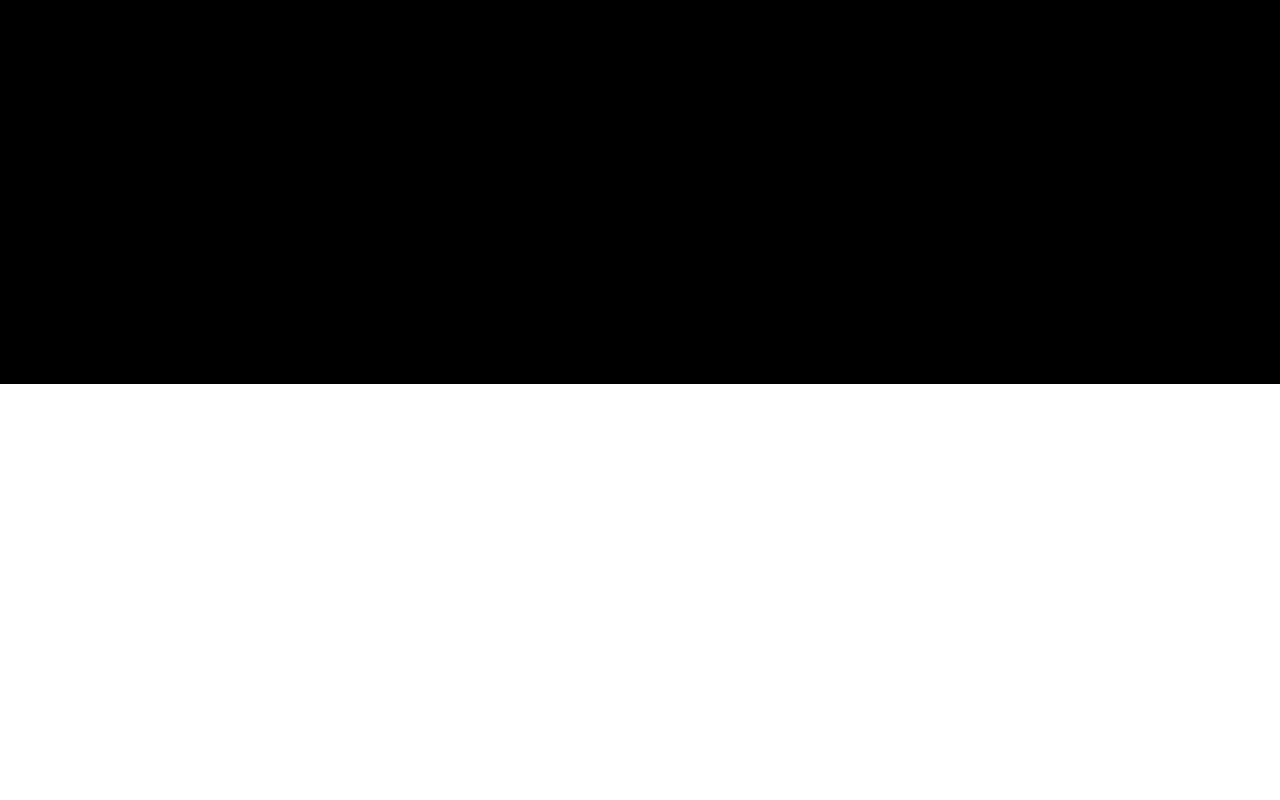
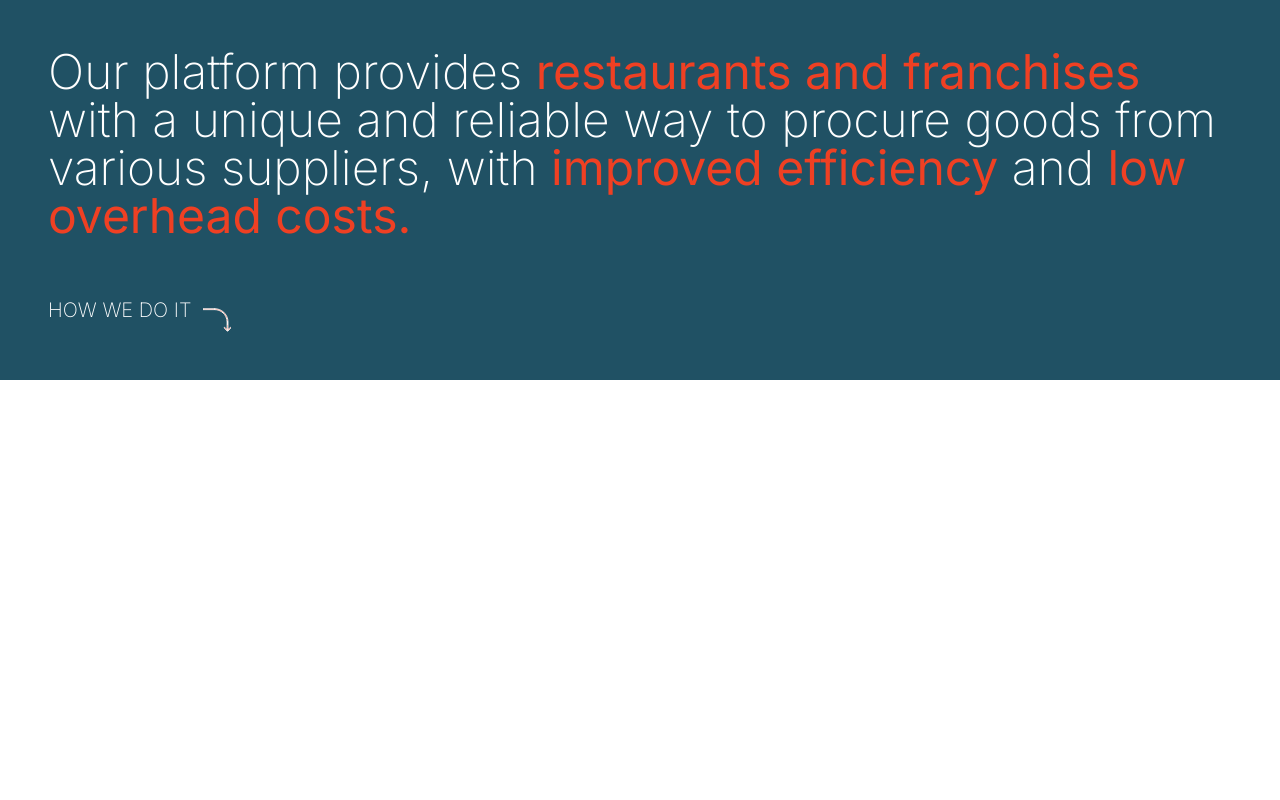
Before and after one commit to rovierdev/landing, a Next.js app: page / in a window 1280 px wide. Shown: the part 800-1600 px from the top of the page. Built offline with nearby package versions, Linux system fonts and the light colour scheme.

Commit message:
Tagline section

```diff
--- a/src/app/page.tsx
+++ b/src/app/page.tsx
@@ -1,121 +1,28 @@
+"use client"
+
 import Image from "next/image";
 import Navbar from "@/components/Navbar";
 import EntryPage from "@/components/EntryPage";
+import { useRef } from "react";
+import Tagline from "@/components/Tagline";
 
 export default function Home() {
+  const contact = useRef(null);
+  const features = useRef(null);
+
   return (
     <main className="flex min-h-screen flex-col">
-      {/* <div className="z-10 max-w-5xl w-full items-center justify-between font-mono text-sm lg:flex">
-        <p className="fixed left-0 top-0 flex w-full justify-center border-b border-gray-300 bg-gradient-to-b from-zinc-200 pb-6 pt-8 backdrop-blur-2xl dark:border-neutral-800 dark:bg-zinc-800/30 dark:from-inherit lg:static lg:w-auto  lg:rounded-xl lg:border lg:bg-gray-200 lg:p-4 lg:dark:bg-zinc-800/30">
-          Get started by editing&nbsp;
-          <code className="font-mono font-bold">src/app/page.tsx</code>
-        </p>
-        <div className="fixed bottom-0 left-0 flex h-48 w-full items-end justify-center bg-gradient-to-t from-white via-white dark:from-black dark:via-black lg:static lg:h-auto lg:w-auto lg:bg-none">
-          <a
-            className="pointer-events-none flex place-items-center gap-2 p-8 lg:pointer-events-auto lg:p-0"
-            href="https://vercel.com?utm_source=create-next-app&utm_medium=appdir-template&utm_campaign=create-next-app"
-            target="_blank"
-            rel="noopener noreferrer"
-          >
-            By{' '}
-            <Image
-              src="/vercel.svg"
-              alt="Vercel Logo"
-              className="dark:invert"
-              width={100}
-              height={24}
-              priority
-            />
-          </a>
-        </div>
-      </div>
-
-      <div className="relative flex place-items-center before:absolute before:h-[300px] before:w-[480px] before:-translate-x-1/2 before:rounded-full before:bg-gradient-radial before:from-white before:to-transparent before:blur-2xl before:content-[''] after:absolute after:-z-20 after:h-[180px] after:w-[240px] after:translate-x-1/3 after:bg-gradient-conic after:from-sky-200 after:via-blue-200 after:blur-2xl after:content-[''] before:dark:bg-gradient-to-br before:dark:from-transparent before:dark:to-blue-700 before:dark:opacity-10 after:dark:from-sky-900 after:dark:via-[#0141ff] after:dark:opacity-40 before:lg:h-[360px] z-[-1]">
-        <Image
-          className="relative dark:drop-shadow-[0_0_0.3rem_#ffffff70] dark:invert"
-          src="/next.svg"
-          alt="Next.js Logo"
-          width={180}
-          height={37}
-          priority
-        />
-      </div>
-
-      <div className="mb-32 grid text-center lg:max-w-5xl lg:w-full lg:mb-0 lg:grid-cols-4 lg:text-left">
-        <a
-          href="https://nextjs.org/docs?utm_source=create-next-app&utm_medium=appdir-template&utm_campaign=create-next-app"
-          className="group rounded-lg border border-transparent px-5 py-4 transition-colors hover:border-gray-300 hover:bg-gray-100 hover:dark:border-neutral-700 hover:dark:bg-neutral-800/30"
-          target="_blank"
-          rel="noopener noreferrer"
-        >
-          <h2 className={`mb-3 text-2xl font-semibold`}>
-            Docs{' '}
-            <span className="inline-block transition-transform group-hover:translate-x-1 motion-reduce:transform-none">
-              -&gt;
-            </span>
-          </h2>
-          <p className={`m-0 max-w-[30ch] text-sm opacity-50`}>
-            Find in-depth information about Next.js features and API.
-          </p>
-        </a>
-
-        <a
-          href="https://nextjs.org/learn?utm_source=create-next-app&utm_medium=appdir-template-tw&utm_campaign=create-next-app"
-          className="group rounded-lg border border-transparent px-5 py-4 transition-colors hover:border-gray-300 hover:bg-gray-100 hover:dark:border-neutral-700 hover:dark:bg-neutral-800/30"
-          target="_blank"
-          rel="noopener noreferrer"
-        >
-          <h2 className={`mb-3 text-2xl font-semibold`}>
-            Learn{' '}
-            <span className="inline-block transition-transform group-hover:translate-x-1 motion-reduce:transform-none">
-              -&gt;
-            </span>
-          </h2>
-          <p className={`m-0 max-w-[30ch] text-sm opacity-50`}>
-            Learn about Next.js in an interactive course with&nbsp;quizzes!
-          </p>
-        </a>
-
-        <a
-          href="https://vercel.com/templates?framework=next.js&utm_source=create-next-app&utm_medium=appdir-template&utm_campaign=create-next-app"
-          className="group rounded-lg border border-transparent px-5 py-4 transition-colors hover:border-gray-300 hover:bg-gray-100 hover:dark:border-neutral-700 hover:dark:bg-neutral-800/30"
-          target="_blank"
-          rel="noopener noreferrer"
-        >
-          <h2 className={`mb-3 text-2xl font-semibold`}>
-            Templates{' '}
-            <span className="inline-block transition-transform group-hover:translate-x-1 motion-reduce:transform-none">
-              -&gt;
-            </span>
-          </h2>
-          <p className={`m-0 max-w-[30ch] text-sm opacity-50`}>
-            Explore starter templates for Next.js.
-          </p>
-        </a>
-
-        <a
-          href="https://vercel.com/new?utm_source=create-next-app&utm_medium=appdir-template&utm_campaign=create-next-app"
-          className="group rounded-lg border border-transparent px-5 py-4 transition-colors hover:border-gray-300 hover:bg-gray-100 hover:dark:border-neutral-700 hover:dark:bg-neutral-800/30"
-          target="_blank"
-          rel="noopener noreferrer"
-        >
-          <h2 className={`mb-3 text-2xl font-semibold`}>
-            Deploy{' '}
-            <span className="inline-block transition-transform group-hover:translate-x-1 motion-reduce:transform-none">
-              -&gt;
-            </span>
-          </h2>
-          <p className={`m-0 max-w-[30ch] text-sm opacity-50`}>
-            Instantly deploy your Next.js site to a shareable URL with Vercel.
-          </p>
-        </a>
-      </div> */}
       <div className="flex flex-col bg-white min-h-screen h-screen">
-        <Navbar />
+        <Navbar contactScroll={contact} />
         <EntryPage />
       </div>
-      <div className="flex bg-black min-h-96"></div>
+      <div className="flex bg-secondary">
+        <Tagline featureScroll={features} />
+      </div>
+      <div ref={features} className="flex bg-white min-h-screen"></div>
+      <div className="flex bg-secondary min-h-96"></div>
       <div className="flex bg-white min-h-screen"></div>
+      <div ref={contact} className="flex bg-secondary min-h-96"></div>
     </main>
   );
 }
--- a/src/components/EntryPage.tsx
+++ b/src/components/EntryPage.tsx
@@ -1,6 +1,8 @@
 import Image from "next/image";
 
+
 const EntryPage = () => {
+
   return (
     <div className="flex flex-col md:flex-row w-full h-full p-14 items-center justify-center md:space-x-10">
       <div className="flex flex-col text-center md:text-left text-stone-800 pb-8 md:pb-0">
@@ -17,7 +19,7 @@ const EntryPage = () => {
         height={5000}
         width={5000}
         alt="Home Ipad Pics"
-        className="w-full max-h-72 md:max-h-96 2xl:max-h-none object-contain max-w-xl md:max-w-2xl"
+        className="w-full max-h-72 md:max-h-96 2xl:max-h-none object-contain max-w-xl md:max-w-2xl hover:scale-110 transition-all ease-in-out duration-700"
       />
     </div>
   );
--- a/src/components/Navbar.tsx
+++ b/src/components/Navbar.tsx
@@ -1,7 +1,14 @@
 import Image from "next/image";
 import Link from "next/link";
+import { RefObject } from "react";
 
-const Navbar = () => {
+const Navbar = ({contactScroll}: {contactScroll: RefObject<HTMLDivElement>}) => {
+    const scrollToContact = () => {
+        if (contactScroll.current){
+            contactScroll.current.scrollIntoView({ behavior: 'smooth' })
+        }
+    }
+
   return (
     <div className="flex flex-row justify-between items-center p-3 md:p-8">
       <Link href="/">
@@ -16,7 +23,8 @@ const Navbar = () => {
 
       <button
         type="button"
-        className="w-max items-center ml-auto flex-initial bg-transparent group border border-black inter text-xs uppercase tracking-widest hover:border-primary-900 text-black rounded-lg h-10 px-5 text-center inline-flex transition-all ease-in-out"
+        className="w-max hover:text-primary items-center ml-auto flex-initial bg-transparent group border border-black inter text-xs uppercase tracking-widest hover:border-primary-900 text-black rounded-lg h-10 px-5 text-center inline-flex transition-all ease-in-out"
+        onClick={()=>scrollToContact()}
       >
         <p>Contact</p>
         <svg
@@ -29,9 +37,9 @@ const Navbar = () => {
           <path
             stroke="#205264"
             className="group-hover:stroke-primary-900"
-            stroke-linecap="round"
+            strokeLinecap="round"
             strokeLinejoin="round"
-            stroke-width="1"
+            strokeWidth="1"
             d="M1 5h12m0 0L9 1m4 4L9 9"
           />
         </svg>
--- /dev/null
+++ b/src/components/Tagline.tsx
@@ -0,0 +1,28 @@
+import { RefObject } from "react";
+
+
+const Tagline = ({featureScroll} : {featureScroll: RefObject<HTMLDivElement>}) => {
+    const scrollToFeature = () => {
+        if (featureScroll.current){
+            featureScroll.current.scrollIntoView({ behavior: 'smooth' })
+        }
+    }
+
+    return (
+        <div className="text-white p-6 md:p-12 w-full h-full flex flex-col justify-between">
+            <h1 className="inter font-extralight text-3xl md:text-4xl lg:text-5xl">Our platform provides <span className="nanum font-normal text-primary">restaurants and franchises</span> with a unique and reliable way to procure goods from various suppliers, with <span className="nanum font-normal text-primary">improved efficiency</span> and <span className="nanum font-normal text-primary">low overhead costs.</span></h1>
+
+            <button className="pt-6 md:pt-12 w-full" onClick={()=>scrollToFeature()}>
+                <div className="flex w-max items-center hover:cursor-pointer stroke-white hover:text-primary hover:stroke-primary transition ease-in-out">
+                    <h1 className="uppercase font-extralight text-sm sm:text-md md:text-lg lg:text-xl ">how we do it</h1>
+                    <svg className="mt-3 sm:mt-4 md:mt-5 ml-2 sm:ml-3 w-5 sm:w-6 md:w-7" viewBox="0 0 33 28" fill="none" xmlns="http://www.w3.org/2000/svg">
+                        <path d="M13.8007 1.39027L13.8007 0.846753L13.8007 1.39027ZM28.934 18.7916L28.3905 18.7916L28.3905 18.7916L28.934 18.7916ZM28.5497 27.176C28.762 27.3882 29.1061 27.3882 29.3184 27.1759L32.7773 23.717C32.9895 23.5048 32.9895 23.1606 32.7773 22.9484C32.565 22.7361 32.2209 22.7361 32.0086 22.9484L28.934 26.023L25.8594 22.9484C25.6472 22.7361 25.303 22.7361 25.0908 22.9484C24.8785 23.1606 24.8785 23.5048 25.0908 23.717L28.5497 27.176ZM28.9341 16.5237L29.4776 16.5237L29.4776 16.5237L28.9341 16.5237ZM23.6249 5.01258L23.2721 5.426L23.6249 5.01258ZM8.04416e-07 1.93387L13.8007 1.93379L13.8007 0.846753L-6.40269e-06 0.846837L8.04416e-07 1.93387ZM28.3905 18.7916L28.3905 26.7916L29.4776 26.7916L29.4775 18.7916L28.3905 18.7916ZM28.3905 16.5237L28.3905 18.7916L29.4775 18.7916L29.4776 16.5237L28.3905 16.5237ZM23.2721 5.426C26.52 8.19799 28.3906 12.2537 28.3905 16.5237L29.4776 16.5237C29.4776 11.9356 27.4677 7.57768 23.9778 4.59916L23.2721 5.426ZM13.8007 1.93379C17.2728 1.93376 20.6311 3.172 23.2721 5.426L23.9778 4.59916C21.14 2.17723 17.5315 0.846731 13.8007 0.846753L13.8007 1.93379Z" fill="#EA4026"/>
+                    </svg>
+                </div>
+            </button>
+        </div>
+    )
+}
+
+
+export default Tagline;
```
